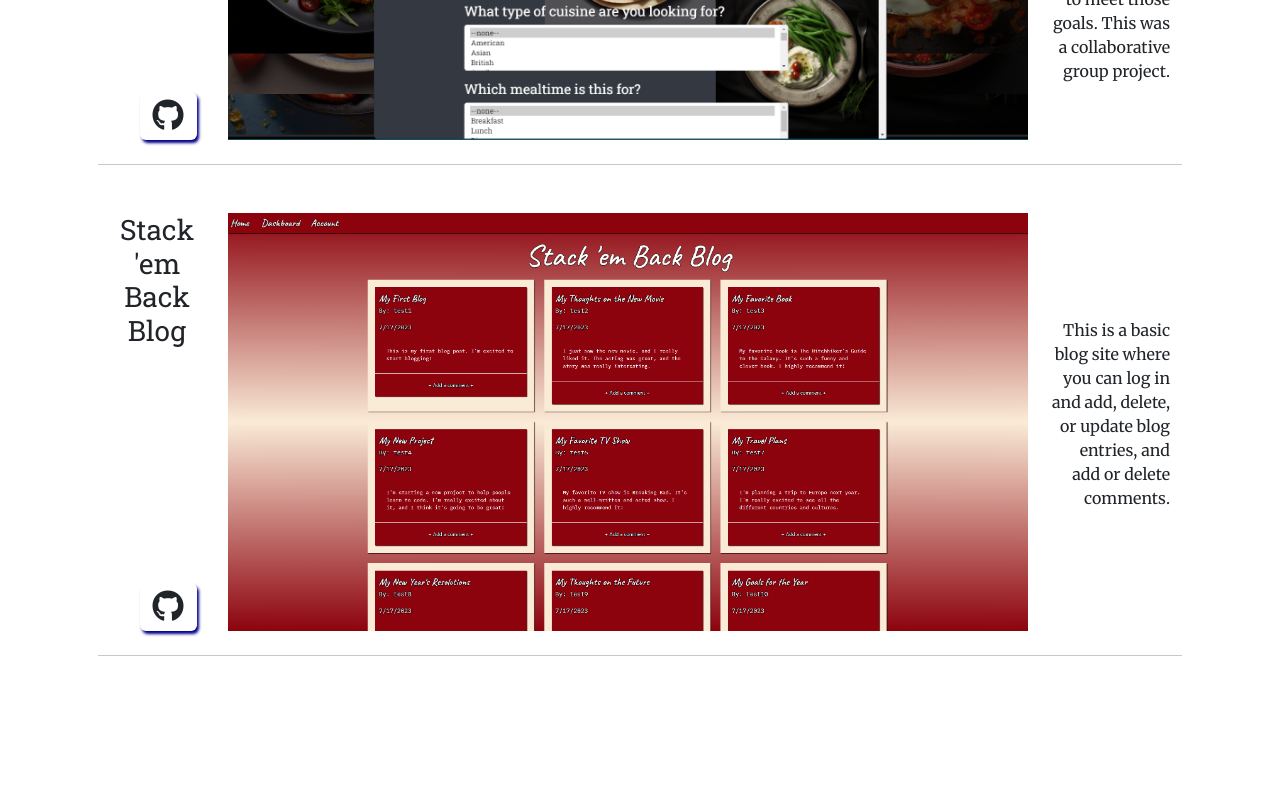
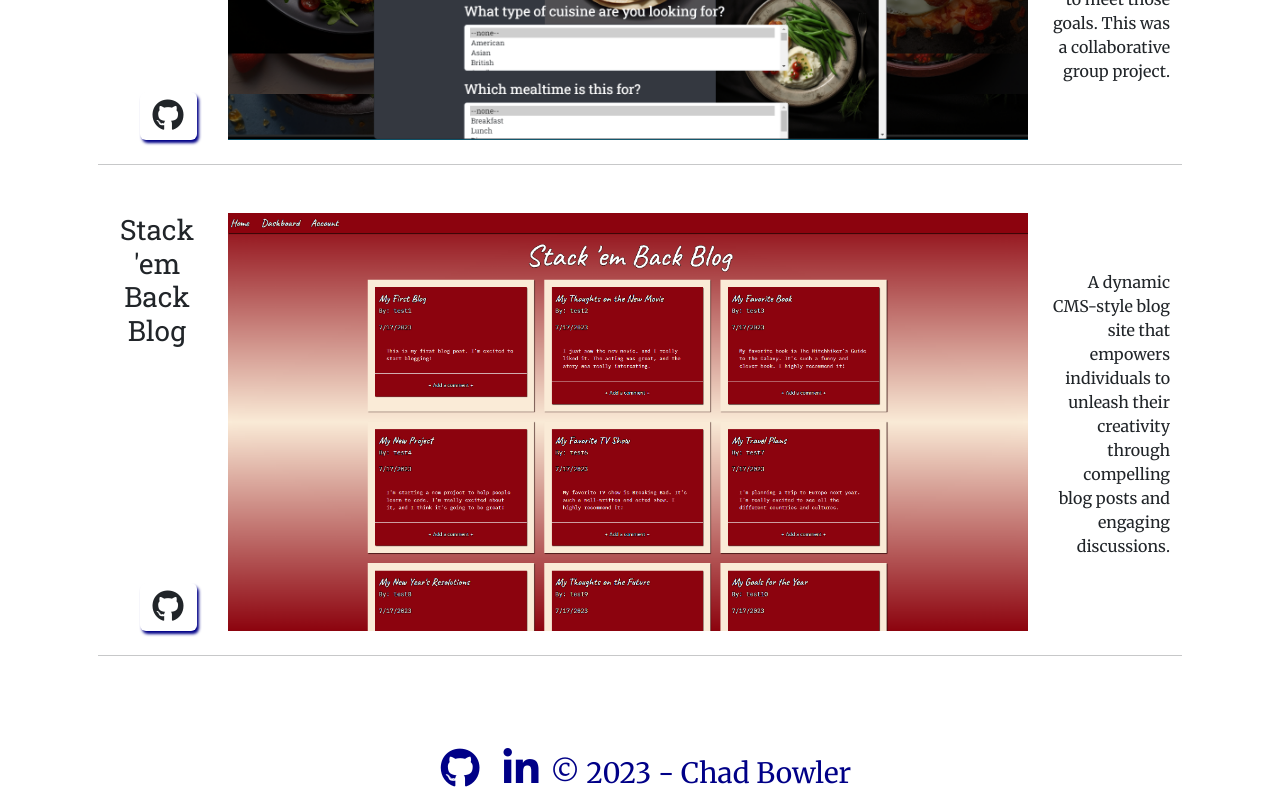
Before and after one commit to ChadBowler/CB-Portfolio, a React (Create React App) app: page /projects in a window 1280 px wide. Shown: the part 1197-1997 px from the top of the page. Before the commit the page ends 1933 px from the top, so only its background shows below. Built offline with nearby package versions, Linux system fonts and the light colour scheme; no server answers; the HTML template or start-up script is replaced by a standard one.

Commit message:
Updated description for blog project. Fixed footer position.

```diff
--- a/src/Footer.js
+++ b/src/Footer.js
@@ -4,7 +4,7 @@ const copy = '© 2023 - Chad Bowler'
 
 const Footer = () => {
     return (
-        <div className="container footage-container footage fixed-bottom text-center">
+        <div className="container footage-container footage text-center">
             <div className="row">
                 <div className="col">
                     <a href={github}><i className="fa-brands fa-github fs-1 m-1 p-2 footage footage-text"></i></a>
--- a/src/data/projects.json
+++ b/src/data/projects.json
@@ -20,7 +20,7 @@
         "githubLink": "https://github.com/ChadBowler/Stack-em-Back-Blog",
         "deployedLink": "https://stack-em-back-blog-d06f61c5c0a9.herokuapp.com/",
         "screenshot": "",
-        "description": "This is a basic blog site where you can log in and add, delete, or update blog entries, and add or delete comments.",
+        "description": "A dynamic CMS-style blog site that empowers individuals to unleash their creativity through compelling blog posts and engaging discussions.",
         "id": 3
     }
 ]
```
